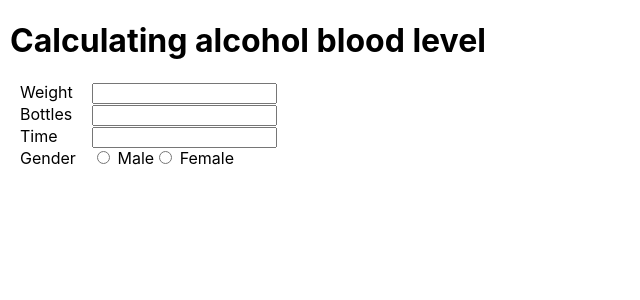
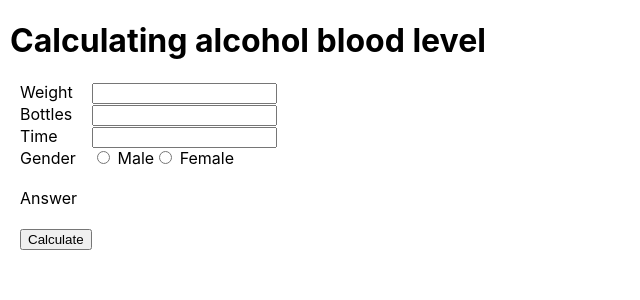
Before and after one commit to AapoStone/alkometri.aapokiviniemi, a React (Create React App) app: page / in a window 1280 px wide. Shown: the top 300 px of the page, without its empty margins (0-640 px from the left). Built offline with nearby package versions, Linux system fonts and the light colour scheme.

Commit message:
Const(s), calculate button ja answer output

```diff
--- a/src/App.css
+++ b/src/App.css
@@ -6,3 +6,9 @@ label{
   display: inline-block;
   width: 4.5em
 }
+.answer{
+  margin-top: 20px;
+}
+.button {
+  margin-top: 20px;
+}
--- a/src/App.js
+++ b/src/App.js
@@ -1,6 +1,16 @@
 import './App.css';
+import React, {useState} from 'react';
 
 function App() {
+
+const [weight,setWeight] = useState(0);
+const [bottles,setBottles] = useState(0);
+const [time,setTime] = useState(0);
+
+
+
+
+
   return (
     <from>
     <h1>Calculating alcohol blood level</h1>
@@ -37,8 +47,13 @@ function App() {
     <input type="radio" value="Male" name="gender" /> Male
     <input type="radio" value="Female" name="gender" /> Female
     </div>
-
-
+    <div className='answer'>
+      <label>Answer</label>
+      <output> </output>
+    </div>
+    <div className='button'>
+    <button>Calculate</button>
+    </div>
     </from>
 
 
```
